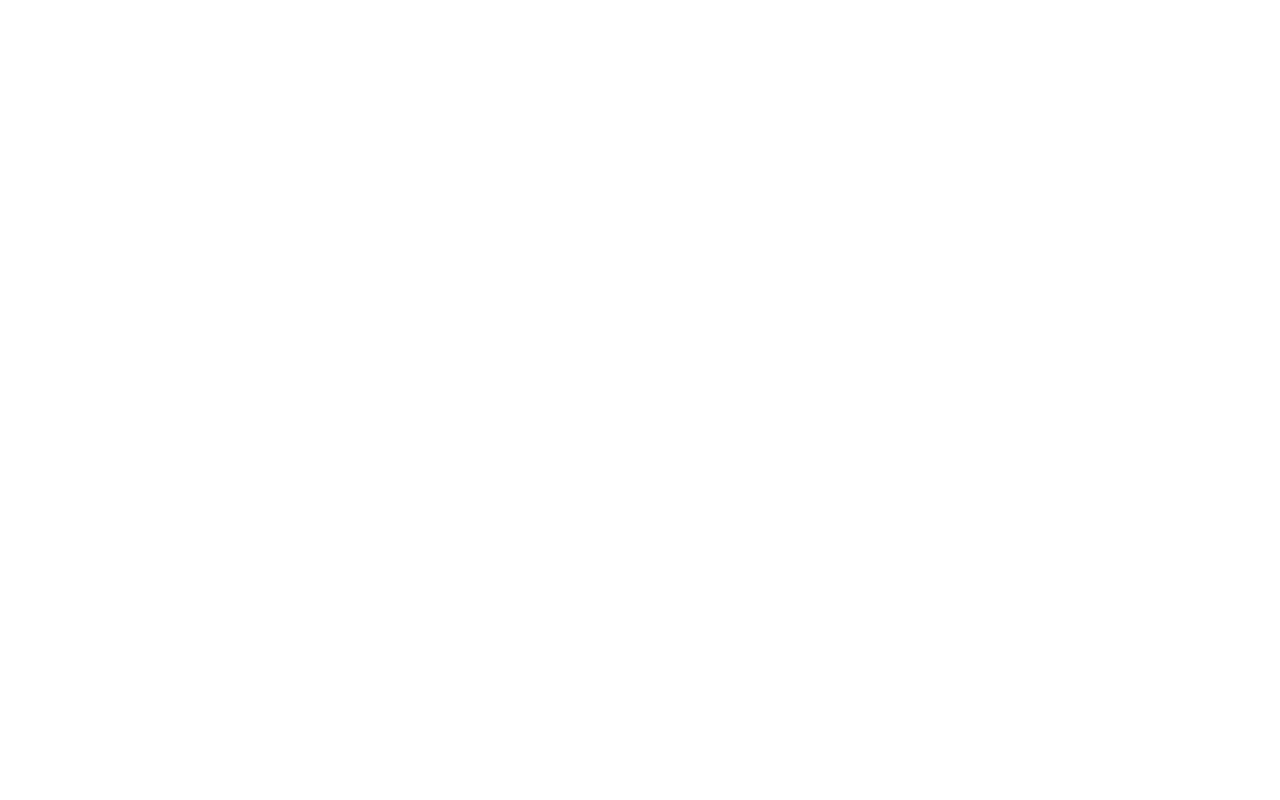
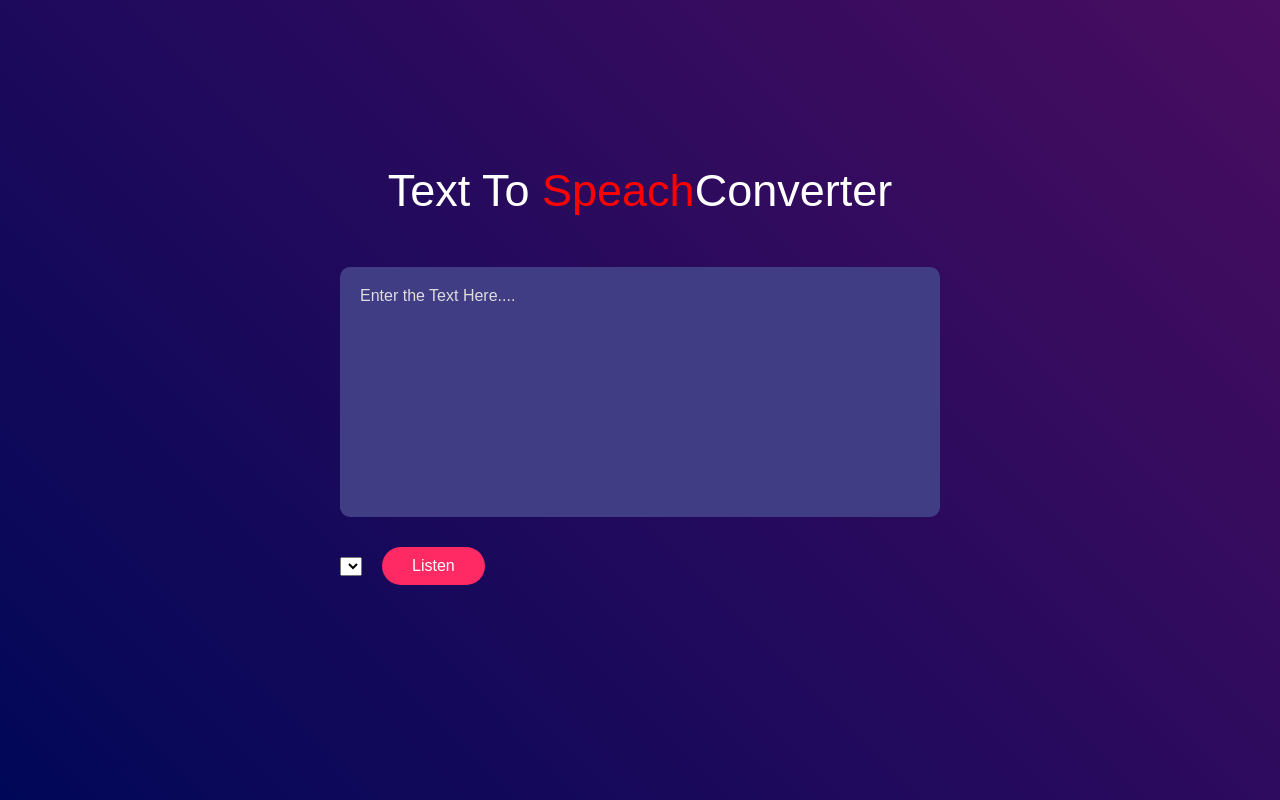
Before and after one commit to prasadnaik12p/Text-To--Speech-Converter, a plain HTML site: page index.html in a window 1280 px wide. Drawn offline with Linux system fonts and the light colour scheme.

Commit message:
Added Some Styling

```diff
--- a/index.html
+++ b/index.html
@@ -7,6 +7,15 @@
     <link rel="stylesheet" href="style.css">
 </head>
 <body>
+    <div class="hero">
+        <h1 id="Heroheading">Text To <span>Speach</span>Converter</h1>
+        <textarea placeholder="Enter the Text Here...." id=""></textarea>
+        <div class="row">
+            <select></select>
+            <button>Listen</button>
+        </div>
+
+    </div>
 
     <script src="function.js"></script>
 </body>
--- a/style.css
+++ b/style.css
@@ -0,0 +1,64 @@
+*{
+    margin: 0;
+    padding: 0;
+    font-family:sans-serif;
+    box-sizing: border-box;
+}
+
+.hero{
+    width: 100%;
+    min-height: 100vh; /*I am added*/
+    background: linear-gradient(45deg,#010758,#490d61);
+    display: flex;
+    align-items: center;
+    justify-content: center;
+    flex-direction: column;
+
+}
+
+#Heroheading{
+    color: white;
+    font-size: 45px;
+    font-weight: 500;
+    margin-top: -50px;
+    margin-bottom: 50px;
+}
+.hero h1 span{
+    color:red
+}
+
+textarea{
+    width: 600px;
+    height: 250px;
+    background: #403d84;
+    color: #fff;
+    font-size: 15px;
+    border: 0;
+    outline: 0;
+    padding: 20px;
+    border-radius: 10px;
+    resize: none;
+    margin-bottom: 30px;
+}
+
+textarea::placeholder{
+    font-size: 16px;
+    color: #ddd;
+}
+.row{
+    width: 600px;
+    display: flex;
+    align-items: center;
+    gap: 20px;
+}
+button{
+    background-color: #ff2963;
+    color: #fff;
+    font-size: 16px;
+    padding: 10px 30px;
+    border-radius: 35px;
+    border: 0;
+    outline: 0;
+    cursor: pointer;
+
+}
```
